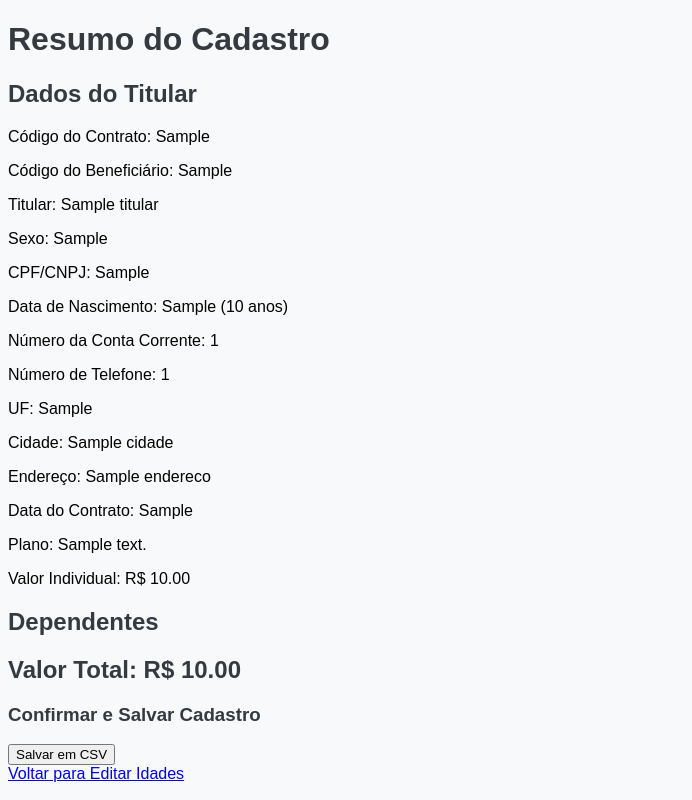
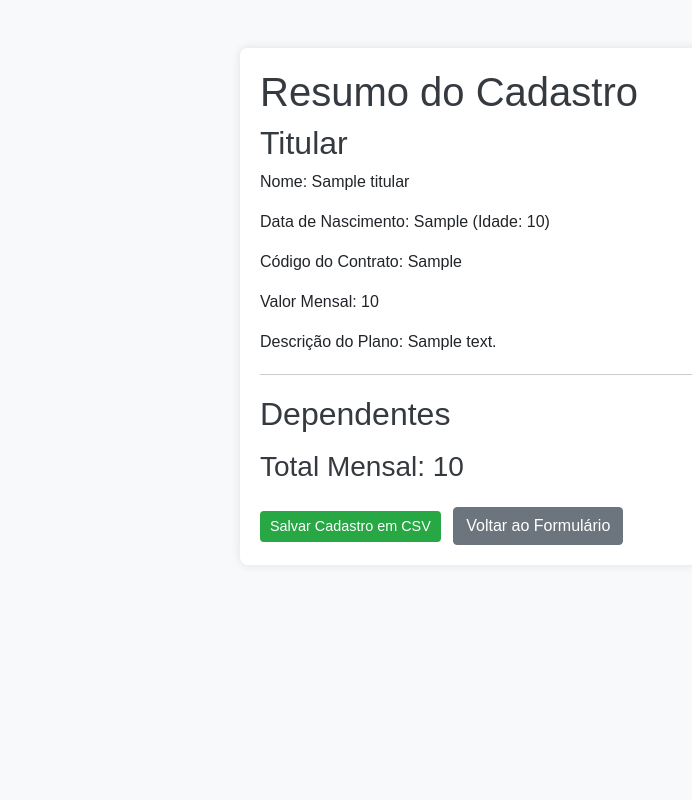
Before and after one commit to couto78caio/cadastrounimed, a Flask app: template templates/resumo_cadastro.html in a window 1280 px wide. Shown: the whole page, without its empty margins (0-692 px from the left). Run offline with Flask 3, Linux system fonts and the light colour scheme; the template is opened without the code that fills it: most values are stand-ins (such as "Sample title", 1, 10 or a date in 2020); some libraries are stand-ins or nearby versions.

Commit message:
Update resumo_cadastro.html

```diff
--- a/templates/resumo_cadastro.html
+++ b/templates/resumo_cadastro.html
@@ -1,65 +1,67 @@
 <!DOCTYPE html>
 <html lang="pt-BR">
 <head>
+    <meta charset="UTF-8">
+    <meta name="viewport" content="width=device-width, initial-scale=1.0">
     <title>Resumo do Cadastro</title>
-    <link rel="stylesheet" href="{{ url_for('static', filename='css/style.css') }}">
+    <link rel="stylesheet" href="https://stackpath.bootstrapcdn.com/bootstrap/4.5.2/css/bootstrap.min.css">
+    <link rel="stylesheet" href="{{ url_for('static', filename='style.css') }}">
 </head>
 <body>
+    <div class="container mt-5">
         <h1>Resumo do Cadastro</h1>
-
-    <h2>Dados do Titular</h2>
+        <div>
+            <h2>Titular</h2>
+            <p>Nome: {{ titular.titular }}</p>
+            <p>Data de Nascimento: {{ titular.dt_nascimento }} (Idade: {{ idade_titular }})</p>
             <p>Código do Contrato: {{ titular.cod_contrato }}</p>
-    <p>Código do Beneficiário: {{ titular.cod_beneficiario }}</p>
-    <p>Titular: {{ titular.titular }}</p>
-    <p>Sexo: {{ titular.sexo_titular }}</p>
-    <p>CPF/CNPJ: {{ titular.cpf_cnpj }}</p>
-    <p>Data de Nascimento: {{ titular.dt_nascimento }} ({{ idade_titular }} anos)</p>
-    <p>Número da Conta Corrente: {{ titular.num_conta_corrente }}</p>
-    <p>Número de Telefone: {{ titular.num_telefone }}</p>
-    <p>UF: {{ titular.uf }}</p>
-    <p>Cidade: {{ titular.cidade }}</p>
-    <p>Endereço: {{ titular.endereco }}</p>
-    <p>Data do Contrato: {{ titular.dt_contrato }}</p>
-    <p>Plano: {% if descricao_titular %}{{ descricao_titular }}{% else %}Não encontrado{% endif %}</p>
-    <p>Valor Individual: {% if valor_titular is not none %}R$ {{ "{:.2f}".format(valor_titular) }}{% else %}Valor não encontrado{% endif %}</p>
+            <p>Valor Mensal: {{ valor_titular if valor_titular is not none else 'Não encontrado' }}</p>
+            <p>Descrição do Plano: {{ descricao_titular if descricao_titular else 'Não encontrada' }}</p>
+        </div>
 
         {% if dependentes %}
+        <hr>
         <h2>Dependentes</h2>
         <ul>
-        {% for dependente, valor_dep in zip(dependentes, valores_dependentes) %}
+            {% for dependente, valor_info in zip(dependentes, valores_dependentes) %}
             <li>
-            Nome: {{ dependente.nome }} ({{ dependente.idade }} anos) - Parentesco: {{ dependente.parentesco }}<br>
-            Plano: {% if valor_dep.descricao %}{{ valor_dep.descricao }}{% else %}Não encontrado{% endif %}<br>
-            Valor Individual: {% if valor_dep.valor is not none %}R$ {{ "{:.2f}".format(valor_dep.valor) }}{% else %}Valor não encontrado{% endif %}
+                <p>Nome: {{ dependente.nome }} (Idade: {{ dependente.idade }})</p>
+                <p>Parentesco: {{ dependente.parentesco }}</p>
+                <p>Valor Mensal: {{ valor_info.valor if valor_info.valor is not none else 'Não encontrado' }}</p>
+                <p>Descrição do Plano: {{ valor_info.descricao if valor_info.descricao else 'Não encontrada' }}</p>
+                <hr>
             </li>
             {% endfor %}
         </ul>
         {% endif %}
 
-    <h2>Valor Total: R$ {{ "{:.2f}".format(total) }}</h2>
+        <h3>Total Mensal: {{ total if total is not none else 'Não calculado' }}</h3>
 
-    <form method="POST" action="{{ url_for('salvar_csv') }}">
-        <h3>Confirmar e Salvar Cadastro</h3>
+        <form method="POST" action="/salvar_csv">
             {% for key, value in titular.items() %}
                 <input type="hidden" name="{{ key }}" value="{{ value }}">
             {% endfor %}
             <input type="hidden" name="idade_titular" value="{{ idade_titular }}">
-        <input type="hidden" name="valor_titular" value="{{ valor_titular if valor_titular is not none else 0 }}">
+            <input type="hidden" name="valor_titular" value="{{ valor_titular if valor_titular is not none else '' }}">
             <input type="hidden" name="descricao_titular" value="{{ descricao_titular if descricao_titular else '' }}">
-        <input type="hidden" name="total" value="{{ total }}">
+            <input type="hidden" name="total" value="{{ total if total is not none else '' }}">
+
             {% if dependentes %}
-            {% for dependente, valor_dep in zip(dependentes, valores_dependentes) %}
-                {% for key, value in dependente.items() %}
-                    <input type="hidden" name="dependente_{{ key }}_{loop.index}" value="{{ value }}">
-                {% endfor %}
+                {% for dependente, valor_info in zip(dependentes, valores_dependentes) %}
+                    <input type="hidden" name="dependente_nome_{{ loop.index }}" value="{{ dependente.nome }}">
+                    <input type="hidden" name="sexo_dependente_{{ loop.index }}" value="{{ dependente.sexo }}">
+                    <input type="hidden" name="dependente_cpf_{{ loop.index }}" value="{{ dependente.cpf }}">
+                    <input type="hidden" name="dependente_nasc_{{ loop.index }}" value="{{ dependente.dt_nascimento }}">
+                    <input type="hidden" name="dependente_parentesco_{{ loop.index }}" value="{{ dependente.parentesco }}">
                     <input type="hidden" name="idade_dependente_{{ loop.index }}" value="{{ dependente.idade }}">
-                <input type="hidden" name="valor_dependente_{{ loop.index }}" value="{{ valor_dep.valor if valor_dep.valor is not none else 0 }}">
-                <input type="hidden" name="descricao_dependente_{{ loop.index }}" value="{{ valor_dep.descricao if valor_dep.descricao else '' }}">
+                    <input type="hidden" name="valor_dependente_{{ loop.index }}" value="{{ valor_info.valor if valor_info.valor is not none else '' }}">
+                    <input type="hidden" name="descricao_dependente_{{ loop.index }}" value="{{ valor_info.descricao if valor_info.descricao else '' }}">
                 {% endfor %}
             {% endif %}
-        <button type="submit">Salvar em CSV</button>
+
+            <button type="submit" class="btn btn-success mt-3">Salvar Cadastro em CSV</button>
+            <a href="/" class="btn btn-secondary mt-3 ml-2">Voltar ao Formulário</a>
         </form>
-
-    <a href="{{ url_for('exibir_idades', titular_data=request.form.get('titular_data'), dependentes_data=request.form.get('dependentes_data')) }}">Voltar para Editar Idades</a>
+    </div>
 </body>
 </html>
```
Lines whose indentation alone changed are shown as unchanged.
